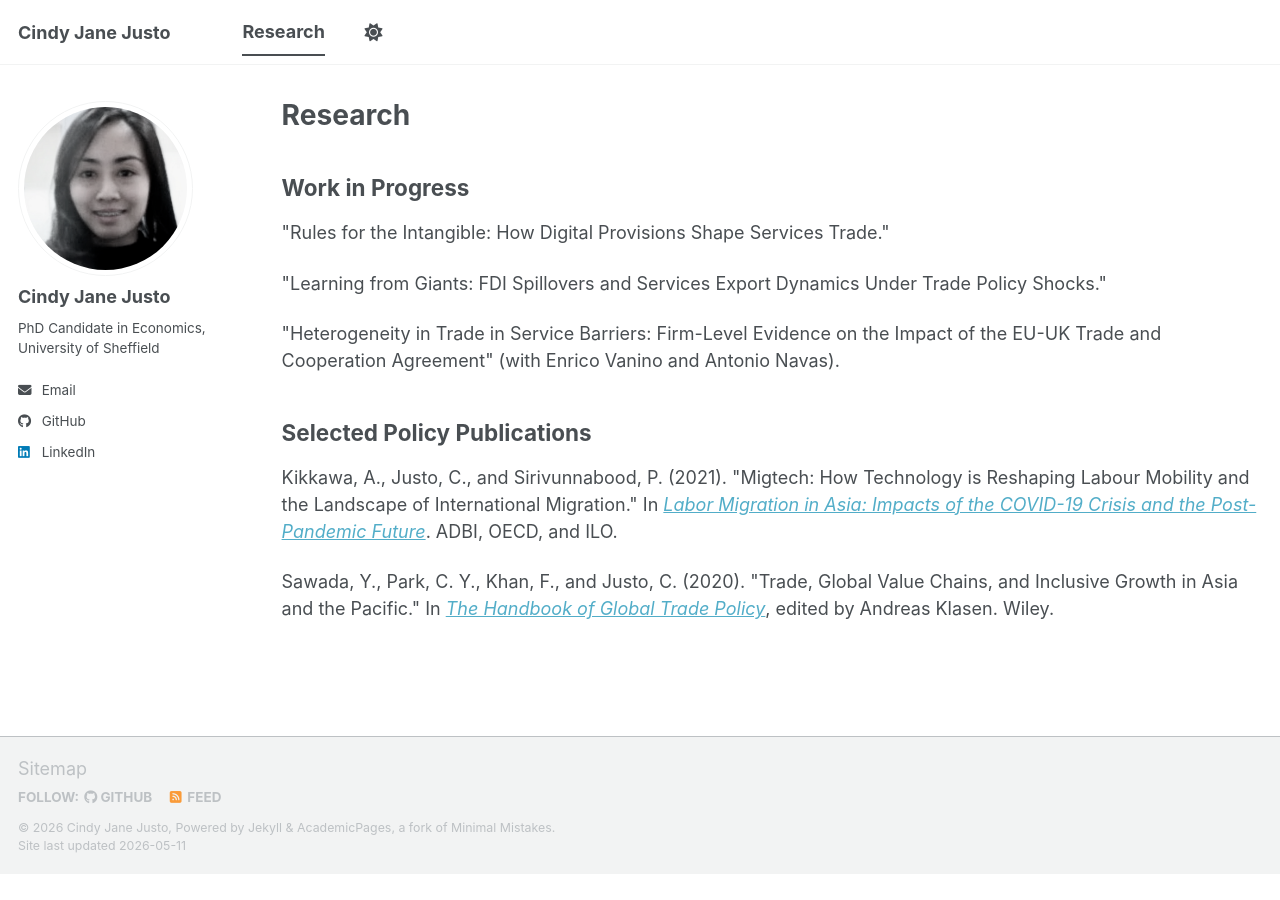
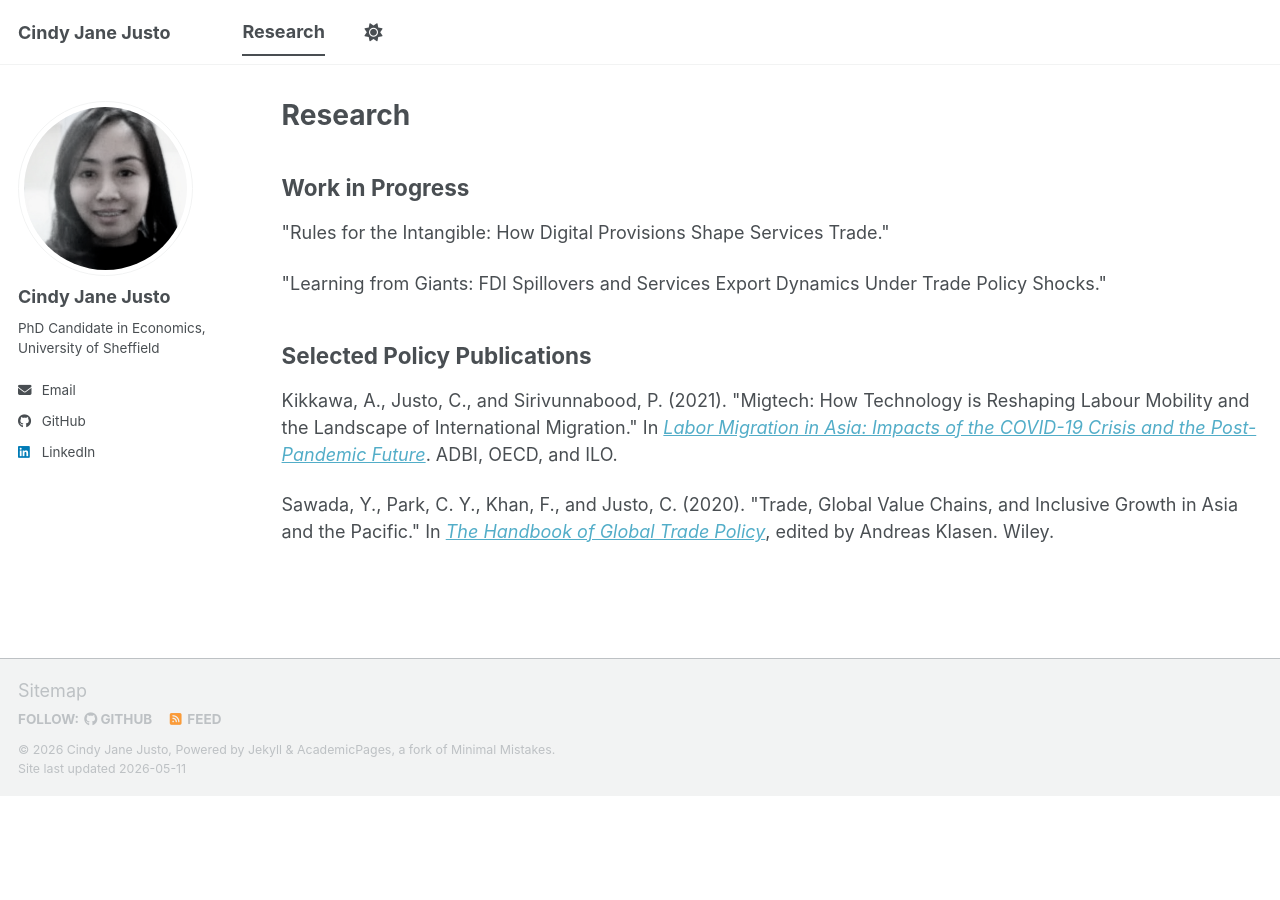
Before and after one commit to cindyjusto/cindyjusto.github.io, a Jekyll site: the page built from _pages/publications.html, in a window 1280 px wide. Built offline with Jekyll 4.4.1, drawn with Linux system fonts in a browser that asks for light colours; a script bundle is joined from its source files by our own code; library files that are not in the unit come from our copies.

Commit message:
Update publications.html

```diff
--- a/_pages/publications.html
+++ b/_pages/publications.html
@@ -11,7 +11,6 @@ author_profile: true
 
 <p>"Learning from Giants: FDI Spillovers and Services Export Dynamics Under Trade Policy Shocks."</p>
 
-<p>"Heterogeneity in Trade in Service Barriers: Firm-Level Evidence on the Impact of the EU-UK Trade and Cooperation Agreement" (with Enrico Vanino and Antonio Navas).</p>
 
 <h2>Selected Policy Publications</h2>
 
```
